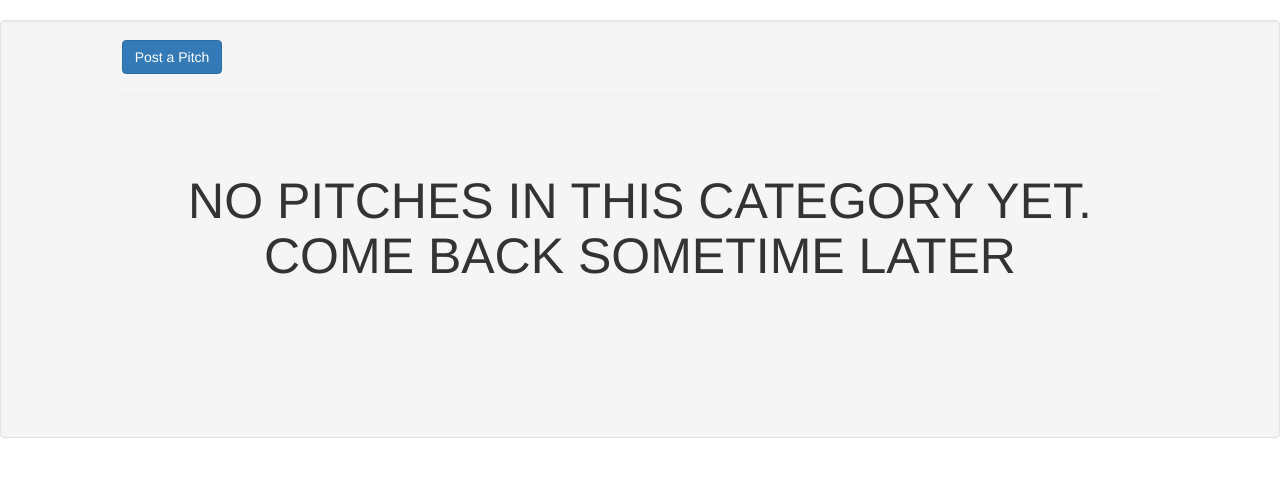
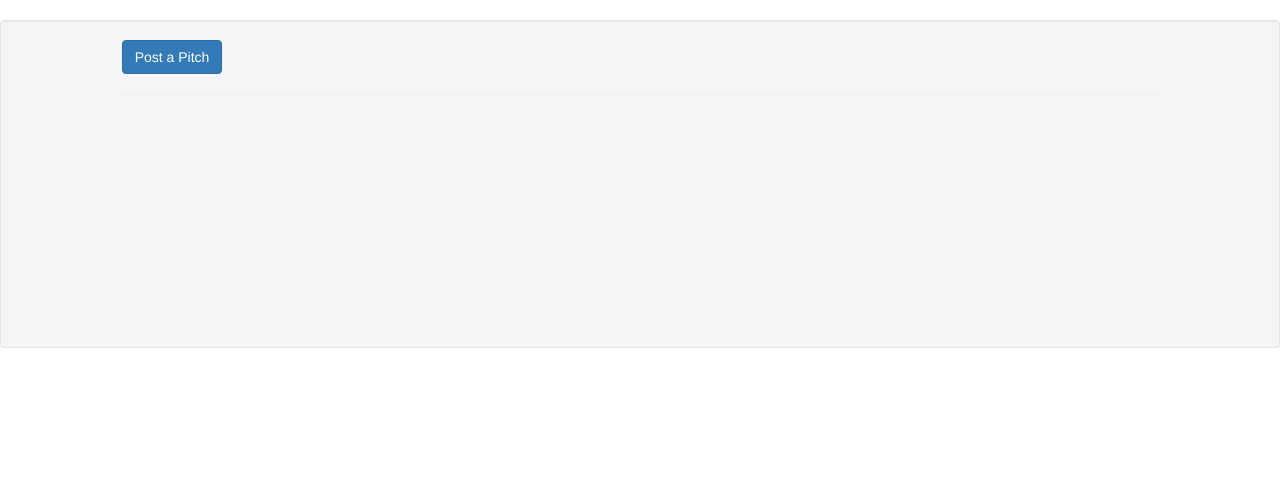
Before and after one commit to JOFLIX/pitcherz, a Flask app: template app/templates/category.html in a window 1280 px wide. Shown: the part 52-529 px from the top of the page. Run offline with Flask 2, Linux system fonts and the light colour scheme; the template is opened without the code that fills it, so the values that code supplies are empty; some libraries are stand-ins or nearby versions.

Commit message:
templating cartegories

```diff
--- a/app/templates/category.html
+++ b/app/templates/category.html
@@ -14,7 +14,8 @@
       </div>
   {%else%}
         <div class="well">
-          <h4 style="padding:10%; text-align:center; font-size:50px">NO PITCHES IN THIS CATEGORY YET. COME BACK SOMETIME LATER</h4>
+          <h4 style="padding:10%; text-align:center; font-size:50px"></h4>
+          <br><span><i class="fas fa-bullhorn"></i></span>
         </div>
   {% endif %}
 
```
